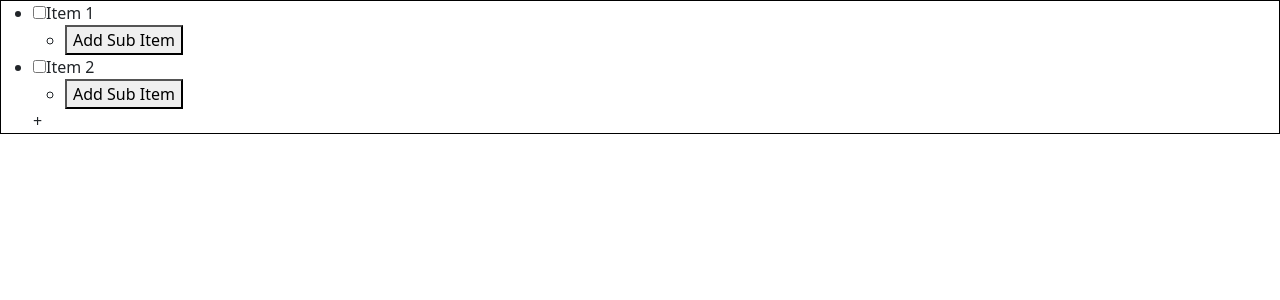
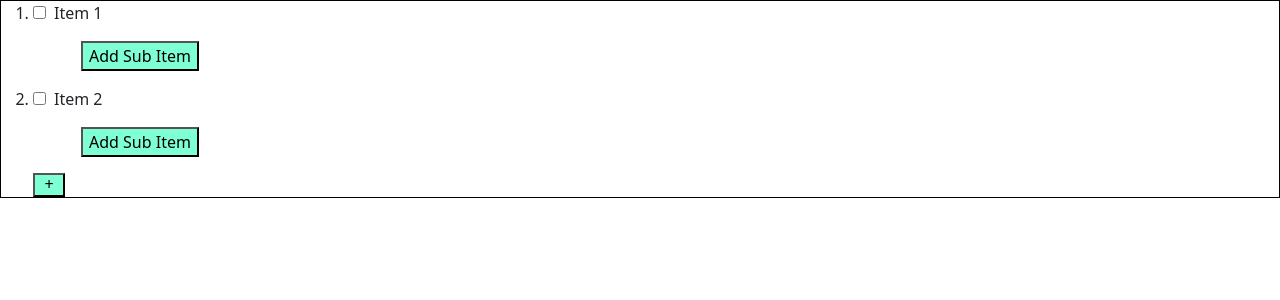
Before and after one commit to tan-man21/Checkmate-ts, a React (Create React App) app in the folder client/: page / in a window 1280 px wide. Shown: the top 300 px of the page. Built offline with nearby package versions, Linux system fonts and the light colour scheme.

Commit message:
added more styling to the list

```diff
--- a/client/src/App.css
+++ b/client/src/App.css
@@ -1,14 +1,41 @@
-.addCheckListItem {
+.addItem {
   list-style-type: none;
+}
+
+.addItemButton {
+  background-color: aquamarine;
+  display: flex;
+  justify-content: center;
+  align-items: center;
+  width: 2rem;
+  height: 1.5rem;
+  margin-top: 1rem;
+  padding-bottom: 0.25rem;
+}
+
+.addSubItem {
+  list-style-type: none;
+}
+
+.addSubItemButton {
+  background-color: aquamarine;
+  display: flex;
+  display: flex;
+  justify-content: center;
+  align-items: center;
+  margin: 1rem;
 }
 
 .App {
   text-align: center;
 }
 
+.checkBox {
+  margin-right: 0.5rem;
+}
+
 .checkList {
   border: 1px solid black;
-
 }
 
 .checkLogo {
@@ -20,7 +47,7 @@
 }
 
 .firstItem {
-  border-top: 0.25rem solid #D2B48C;
+  border-top: 0.25rem solid #d2b48c;
 }
 
 .logoDiv {
@@ -36,6 +63,9 @@
   /*   padding: 0; */
   /*   position: relative; */
 }
+
+/* .mainListItem {
+} */
 
 .nav-item {
   font-size: 2.5rem;
@@ -60,7 +90,7 @@
 .sidebar {
   width: 15rem;
   height: 100vh;
-  background-color: #D2B48C;
+  background-color: #d2b48c;
   padding: 1rem;
   position: fixed;
   display: flex;
--- a/client/src/components/Checklist.js
+++ b/client/src/components/Checklist.js
@@ -3,6 +3,7 @@ import "../App.css";
 
 // ChatGPT contributed significantly to this code
 
+// sets up checklist shell
 const Checklist = () => {
   const [editItemId, setEditItemId] = useState(null);
   const [inputText, setInputText] = useState("");
@@ -12,6 +13,7 @@ const Checklist = () => {
   ]);
   const inputRef = useRef(null);
 
+// removes text input box when clicked outside
   useEffect(() => {
     const handleClickOutside = (event) => {
       if (inputRef.current && !inputRef.current.contains(event.target)) {
@@ -25,6 +27,8 @@ const Checklist = () => {
     };
   }, []);
 
+
+//opens text input box when clicked on
   const whenClickedOn = (id) => {
     if (editItemId === id) {
       return;
@@ -32,10 +36,12 @@ const Checklist = () => {
     setEditItemId(id);
   };
 
+
   const whenClickedAway = () => {
     setEditItemId(null);
   };
 
+// sets text in input box to new text and accounts for sub items if necessary
   const updateText = (id, newText, parentId = null) => {
     if (parentId === null) {
       setItems((prevItems) =>
@@ -59,6 +65,7 @@ const Checklist = () => {
     }
   };
 
+// switches the checkmark state of an item
   const toggleChecked = (id) => {
     setItems((prevItems) =>
       prevItems.map((item) =>
@@ -66,6 +73,7 @@ const Checklist = () => {
       )
     );
   };
+
 
   const createNewListItem = () => {
     const newListItem = {
@@ -78,6 +86,7 @@ const Checklist = () => {
     setInputText("");
     setEditItemId(newListItem.id);
   };
+
 
   const createNewSubItem = (parentId) => {
     const parentItemIndex = items.findIndex((item) => item.id === parentId);
@@ -98,15 +107,16 @@ const Checklist = () => {
 
   return (
     <div>
-      <ul className="checkList">
+      <ol className="checkList">
         {items.map((item) => (
-          <li key={item.id} onClick={() => whenClickedOn(item.id)}>
+          <li className="mainListItem" key={item.id} onClick={() => whenClickedOn(item.id)}>
             <input
               type="checkbox"
+              className="checkBox"
               checked={item.checked}
               onChange={() => toggleChecked(item.id)}
             />
-            {editItemId == item.id ? (
+            {editItemId === item.id ? (
               <input
                 type="text"
                 value={item.text}
@@ -115,7 +125,8 @@ const Checklist = () => {
                 ref={inputRef}
               />
             ) : (
-              <span className={item.checked ? "checkedItem" : ""}>
+              <span className={item.checked ? "checkedItem" : ""}
+              style={{ textDecoration: item.checked ? "line-through" : "none" }}>
                 {item.text}
               </span>
             )}
@@ -123,20 +134,20 @@ const Checklist = () => {
               {item.subItems.map((subItem) => (
                 <li key={subItem.id}>{subItem.text}</li>
               ))}
-              <li>
-                <button onClick={() => createNewSubItem(item.id)}>
+              <li className="addSubItem">
+                <button className="addSubItemButton" onClick={() => createNewSubItem(item.id)}>
                   Add Sub Item
                 </button>
               </li>
             </ul>
-            {/* {!editItemId || editItemId !== item.id ? item.text : null} */}
+            {!editItemId || editItemId !== item.id ? "" : null}
           </li>
         ))}
 
-        <li className="addCheckListItem" onClick={createNewListItem}>
-          +
+        <li className="addItem">
+          <button className="addItemButton" onClick={createNewListItem}>+</button>
         </li>
-      </ul>
+      </ol>
     </div>
   );
 };
```
Lines whose indentation alone changed are shown as unchanged.
